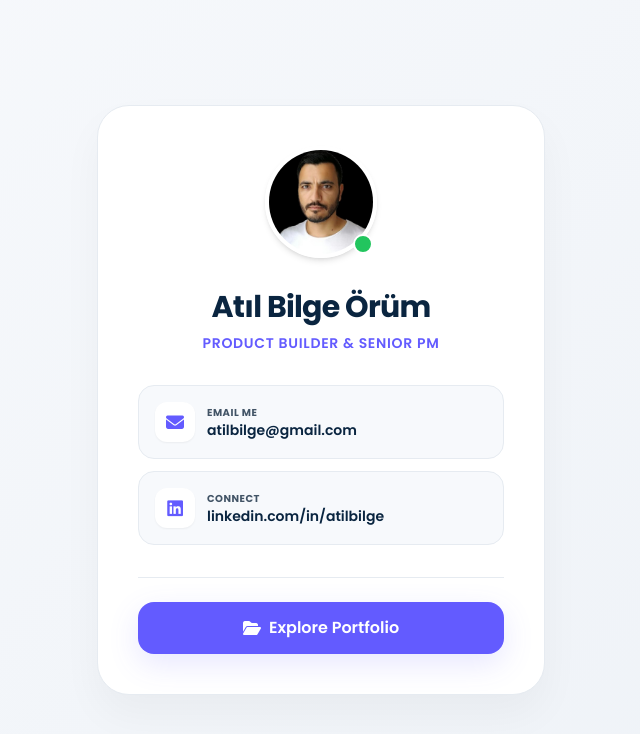
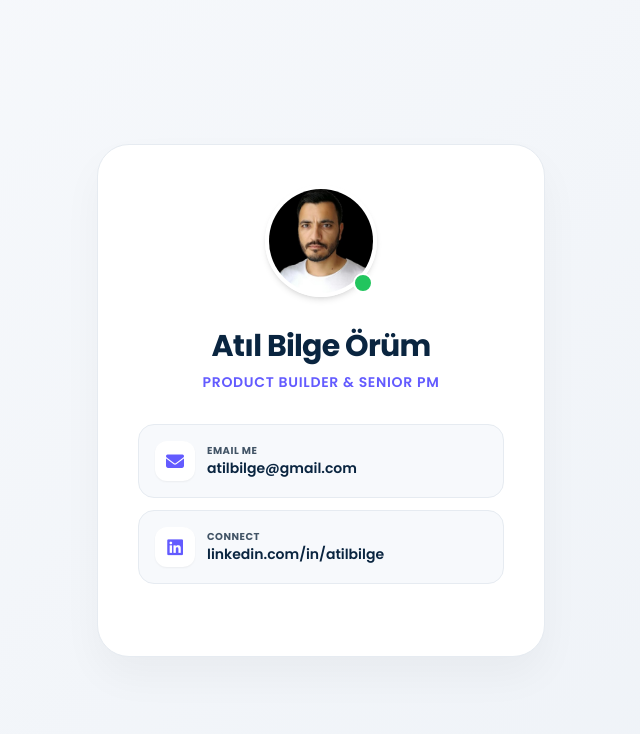
Before and after one commit to atilbilge/atilbilge, a plain HTML site: page index.html in a window 1280 px wide. Shown: the whole page, without its empty margins (319-959 px from the left). Drawn offline with nearby package versions, Linux system fonts and the light colour scheme.

Commit message:
feat: remove portfolio button from index and set product_builder_portfolio to noindex

```diff
--- a/index.html
+++ b/index.html
@@ -82,12 +82,6 @@
             </a>
         </div>
 
-        <!-- Portfolio CTA -->
-        <div class="border-t border-border pt-6">
-            <a href="product_builder_portfolio.html" class="inline-flex items-center justify-center gap-2 w-full bg-accent hover:bg-accentHover text-white font-semibold py-3.5 px-6 rounded-2xl transition-all duration-300 shadow-glowing hover:shadow-none hover:translate-y-[1px]">
-                <i class="fa-solid fa-folder-open"></i> Explore Portfolio
-            </a>
-        </div>
     </main>
 
 </body>
```
Also changed, not shown: product_builder_portfolio.html (+1 -0 lines).
